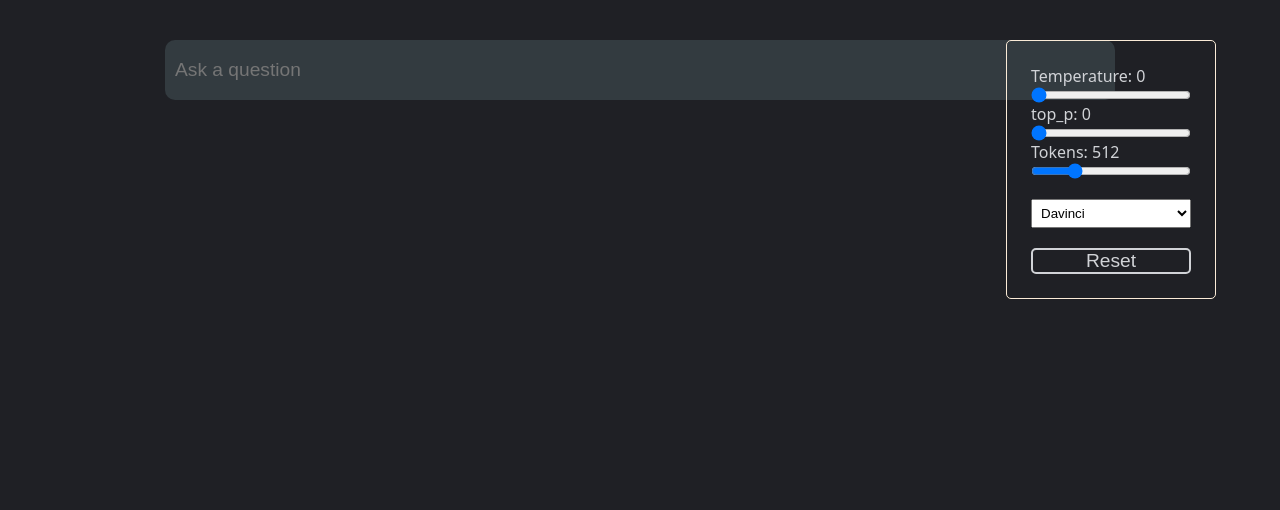
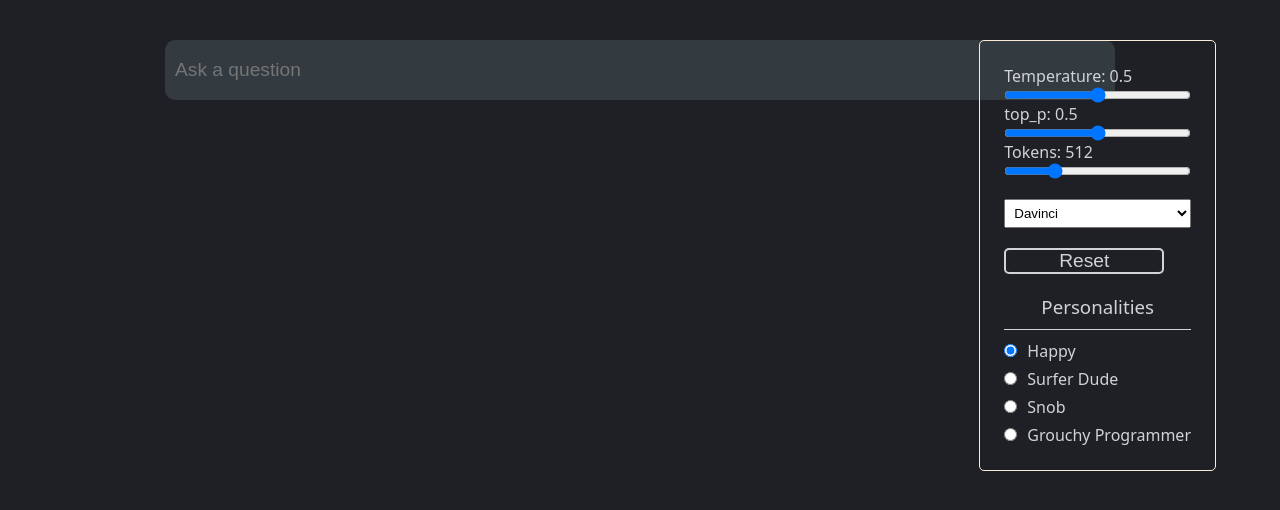
Before and after one commit to jas3333/GPT-Helper, a React (Create React App) app in the folder client/: page / in a window 1280 px wide. Shown: the top 510 px of the page. Built offline with nearby package versions, Linux system fonts and the light colour scheme.

Commit message:
Added personas to the PromptController

```diff
--- a/client/src/components/PromptController.js
+++ b/client/src/components/PromptController.js
@@ -7,8 +7,9 @@ const PromptController = ({
     setConversation,
     nucleus,
     setNucleus,
-    stopTokens,
-    setStopTokens,
+    setPersona,
+    persona,
+    personas,
 }) => {
     return (
         <div className='settings'>
@@ -64,6 +65,58 @@ const PromptController = ({
             >
                 Reset
             </button>
+            <h3 className='text-center mg-top-md'>Personalities</h3>
+            <div className='underline-full mg-top-sm'></div>
+            <div className='mg-top-sm'>
+                <input
+                    type='radio'
+                    name='happy'
+                    value={personas.happy}
+                    className='radio'
+                    checked={persona === personas.happy}
+                    onChange={(event) => setPersona(event.target.value)}
+                />
+                <label htmlFor='happy' className='mg-left-sm'>
+                    Happy
+                </label>
+                <br />
+                <input
+                    type='radio'
+                    name='happy'
+                    value={personas.surfer}
+                    className='radio mg-top-sm'
+                    checked={persona === personas.surfer}
+                    onChange={(event) => setPersona(event.target.value)}
+                />
+                <label htmlFor='happy' className='mg-left-sm'>
+                    Surfer Dude
+                </label>
+                <br />
+                <input
+                    type='radio'
+                    name='happy'
+                    value={personas.snob}
+                    className='radio mg-top-sm'
+                    checked={persona === personas.snob}
+                    onChange={(event) => setPersona(event.target.value)}
+                />
+                <label htmlFor='happy' className='mg-left-sm'>
+                    Snob
+                </label>
+                <br />
+                <input
+                    type='radio'
+                    name='happy'
+                    value={personas.grouch}
+                    className='radio mg-top-sm'
+                    checked={persona === personas.grouch}
+                    onChange={(event) => setPersona(event.target.value)}
+                />
+                <label htmlFor='happy' className='mg-left-sm'>
+                    Grouchy Programmer
+                </label>
+                <br />
+            </div>
         </div>
     );
 };
--- a/client/src/pages/Home.js
+++ b/client/src/pages/Home.js
@@ -8,21 +8,29 @@ import PromptController from '../components/PromptController';
 const Home = () => {
     const [loading, setLoading] = useState(false);
 
+    const personas = {
+        happy: 'Respond like a happy person that over uses emojis.',
+        surfer: 'Respond like a california surfer.',
+        grouch: 'Respond like a grouchy old programmer.',
+        snob: 'Respond like a snob.',
+    };
+
+    // Values for PromptController
+    const [temperature, setTemperature] = useState(0.5);
+    const [tokens, setTokens] = useState(512);
+    const [nucleus, setNucleus] = useState(0.5);
+    const [selectedModel, setSelectedModel] = useState('text-davinci-003');
+    const [persona, setPersona] = useState(personas.happy);
+
     // Values for Prompt
     const [question, setQuestion] = useState('');
     const [conversation, setConversation] = useState('');
 
     // Crappy workaround to get markdown because I can't figure out how to separate regular text and code
-    const promptOptions = 'Respond in markdown.\nUse codeblock if there is code.\n';
+    const promptOptions = `Respond in markdown and use a codeblock if there is code. ${persona} STOP`;
 
     // Values for Completion
     const [chatResponse, setChatResponse] = useState([]);
-
-    // Values for PromptController
-    const [temperature, setTemperature] = useState(0);
-    const [tokens, setTokens] = useState(512);
-    const [nucleus, setNucleus] = useState(0);
-    const [selectedModel, setSelectedModel] = useState('text-davinci-003');
 
     const onSubmit = async (event) => {
         event.preventDefault();
@@ -44,6 +52,7 @@ const Home = () => {
             stream: false,
             logprobs: null,
         };
+        console.log(promptOptions);
 
         try {
             const response = await axios.post('https://api.openai.com/v1/completions', promptData, options);
@@ -86,6 +95,9 @@ const Home = () => {
         setConversation,
         nucleus,
         setNucleus,
+        setPersona,
+        persona,
+        personas,
     };
 
     return (
```
